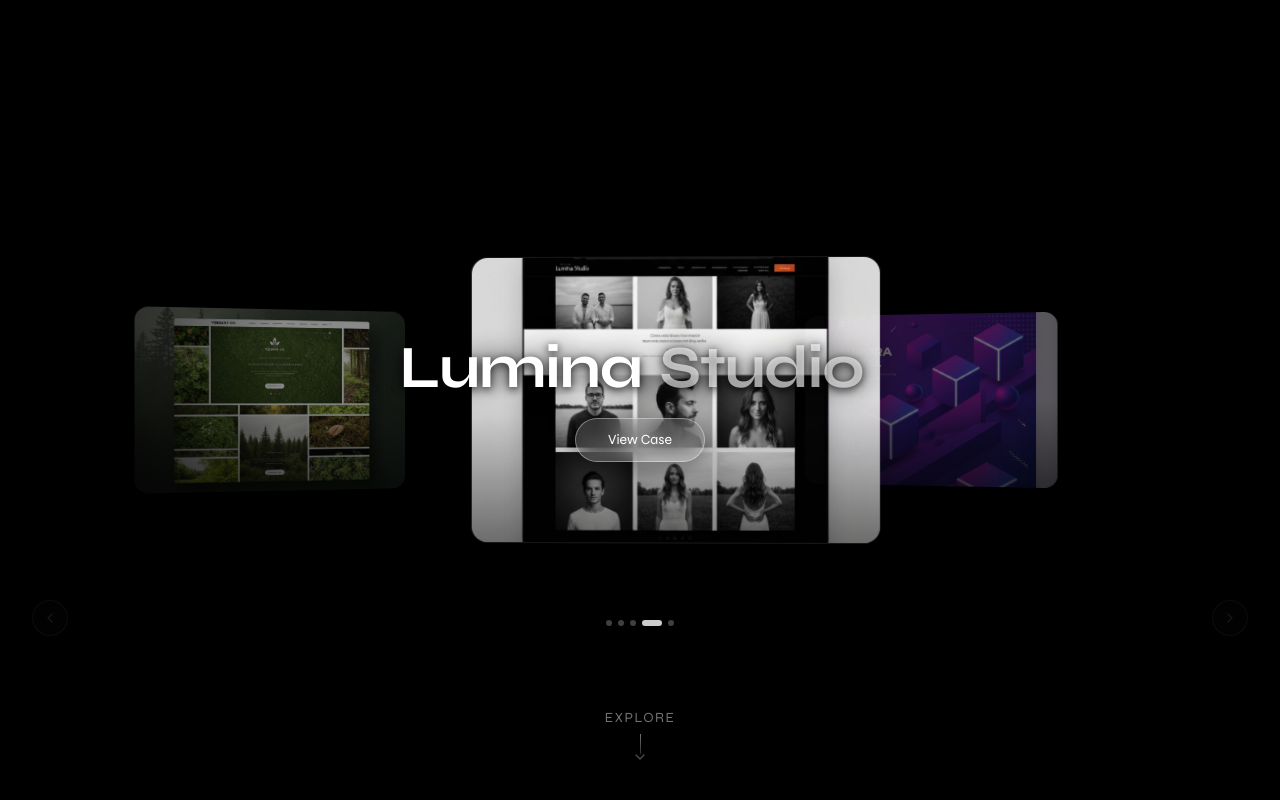
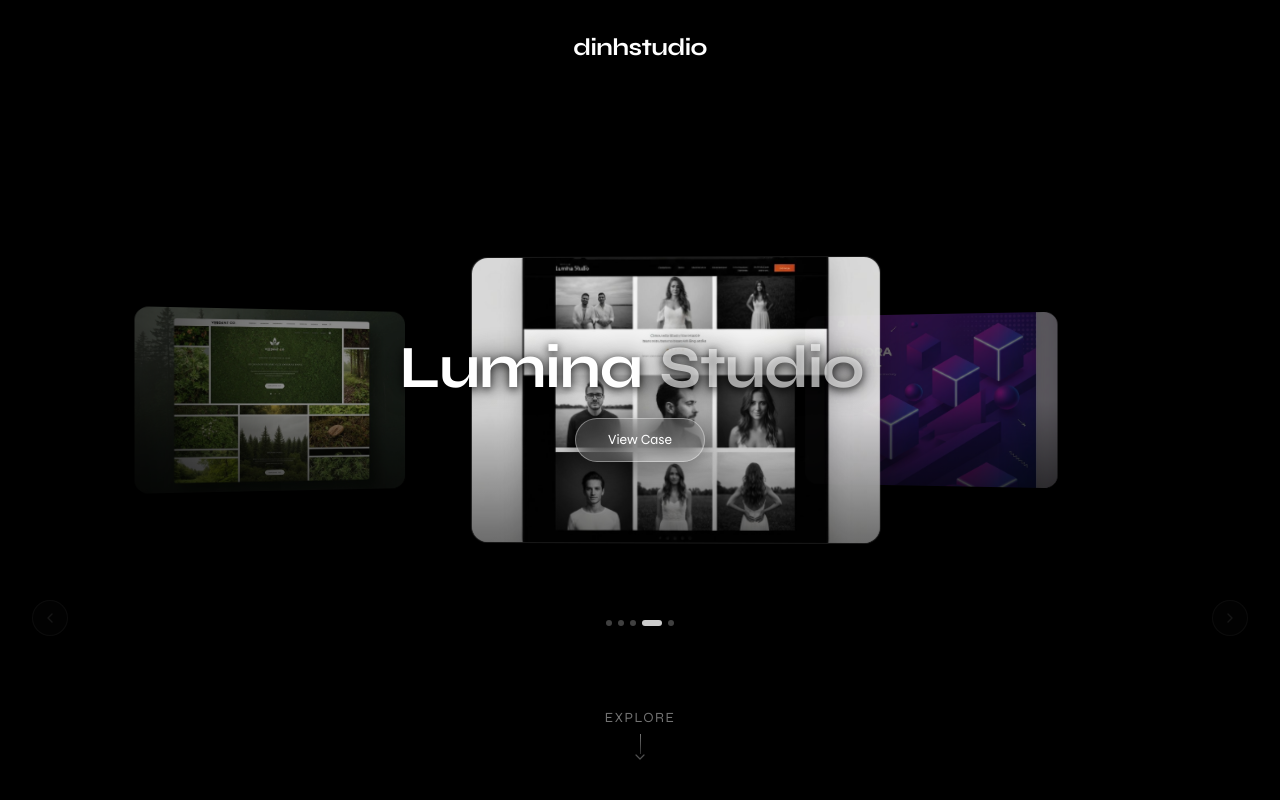
Before and after one commit to dinhio/dinhstudio, a Next.js app: page /en-us in a window 1280 px wide. Shown: the top 800 px of the page. Built offline with nearby package versions, Linux system fonts and the light colour scheme.

Commit message:
fix(hero): preserve desktop top logo and fade mobile fallback text

```diff
--- a/components/hero-experience.tsx
+++ b/components/hero-experience.tsx
@@ -14,7 +14,11 @@ function HeroFallback({ isTransitioning }: { isTransitioning: boolean }) {
           isTransitioning ? "opacity-0" : "opacity-100"
         }`}
       />
-      <div className="absolute left-1/2 top-1/2 z-30 -translate-x-1/2 -translate-y-1/2 px-6 text-center md:hidden">
+      <div
+        className={`absolute left-1/2 top-1/2 z-30 -translate-x-1/2 -translate-y-1/2 px-6 text-center transition-opacity duration-500 md:hidden ${
+          isTransitioning ? "opacity-0" : "opacity-100"
+        }`}
+      >
         <h1 className="text-5xl font-bold tracking-tight text-foreground">dinhstudio</h1>
         <p className="mt-4 text-sm tracking-[0.14em] text-muted-foreground uppercase">
           Design Better. Launch Faster.
@@ -97,7 +101,7 @@ export function HeroExperience() {
           }`}
           style={{ backfaceVisibility: "hidden", transform: "translateZ(0)" }}
         >
-          <Carousel showTopLogo={false} onReady={() => setCarouselReady(true)} />
+          <Carousel showTopLogo onReady={() => setCarouselReady(true)} />
         </div>
       ) : null}
       {showFallback ? <HeroFallback isTransitioning={showCarousel} /> : null}
```
